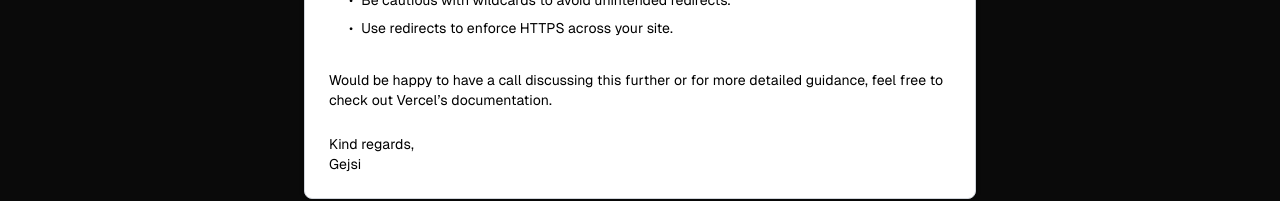
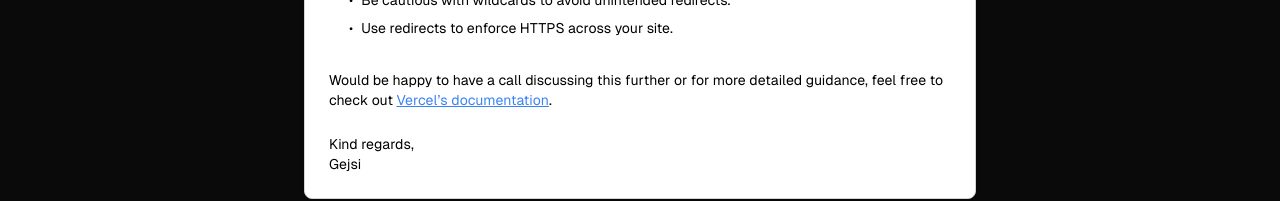
Before and after one commit to SirGejsi/nextjs-boilerplate, a Next.js app: page /questions/question3 in a window 1280 px wide. Shown: the part 543-744 px from the top of the page. Built offline with nearby package versions, Linux system fonts and the light colour scheme.

Commit message:
Update page.tsx

```diff
--- a/app/questions/question3/page.tsx
+++ b/app/questions/question3/page.tsx
@@ -73,7 +73,7 @@ export default function About() {
           </ul>
           <br />
           <p className="text-sm text-black">
-            Would be happy to have a call discussing this further or for more detailed guidance, feel free to check out Vercel’s documentation.
+            Would be happy to have a call discussing this further or for more detailed guidance, feel free to check out <a href="https://vercel.com/docs/edge-network/redirects#best-practices-for-implementing-redirects" className="text-blue-500 underline">Vercel’s documentation</a>.
           </p>
           <br />
           <p className="text-sm text-black">
```
